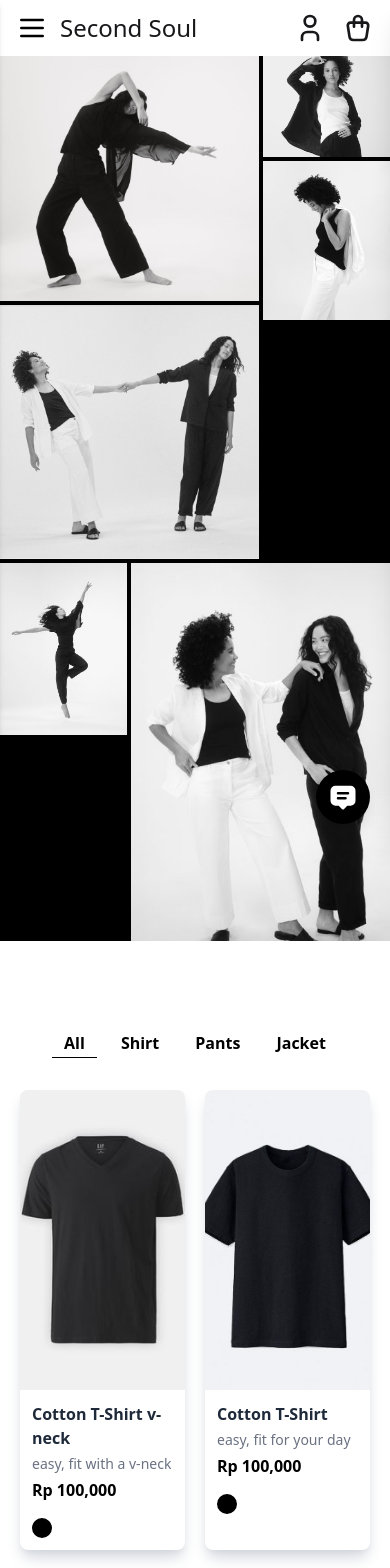
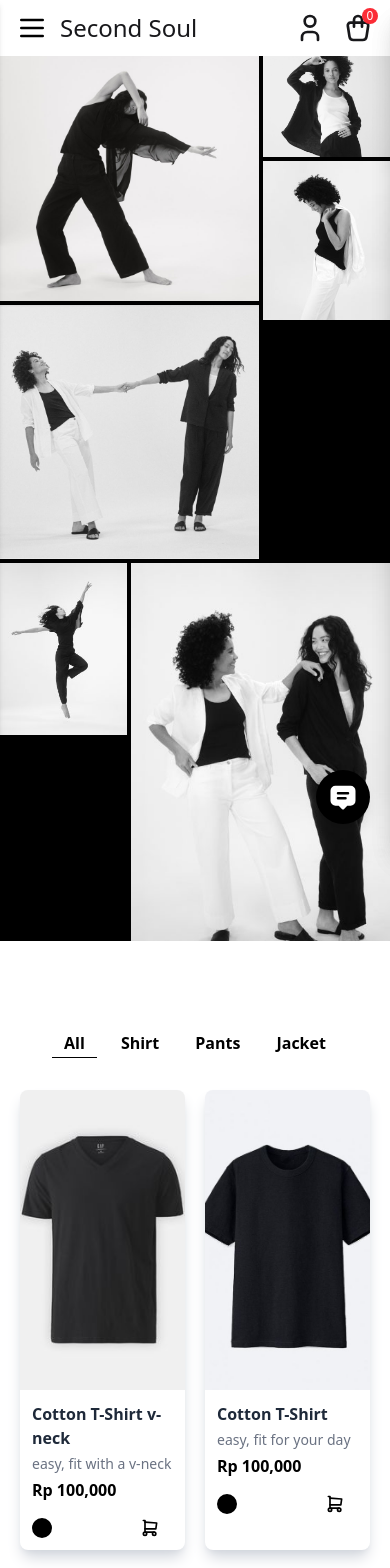
Before and after one commit to FikryRamadhan/IFEST, a React (Vite) app: page /shop-fashion in a window 390 px wide. Shown: the top 1568 px of the page. Built offline with nearby package versions, Linux system fonts and the light colour scheme.

Commit message:
IFEST-4:cart done (tinggal revisi)

```diff
--- a/public/Products.ts
+++ b/public/Products.ts
@@ -1,71 +1,71 @@
 const Products = [{
+    id: 1,
     name: "Cotton T-Shirt v-neck",
     description: "easy, fit with a v-neck",
     images: ["/assets/t-shirtV-neck.jpg", "/assets/t-shirtV-neckWhite.jpg"],
-    hoverImages: ["/hoverImage.jpg", "/hoverImage1.jpg"],
     price: 100000,
     colors: ["bg-black", "bg-white"],
     category: "T-Shirt"
 },
 {
+    id: 2,
     name: "Cotton T-Shirt",
     description: "easy, fit for your day",
     images: ["/assets/t-shirtBlack.jpg", "/assets/t-shirtWhite.jpg"],
-    hoverImages: ["/hoverImage.jpg", "/hoverImage1.jpg"],
     price: 100000,
     colors: ["bg-black", "bg-white"],
     category: "T-Shirt"
 },
 {
+    id: 3,
     name: "Cotton Shirt",
     description: "fit with your formal day",
     images: ["/assets/shirtBlack.jpg", "/assets/shirtWhite.jpg"],
-    hoverImages: ["/hoverImage.jpg", "/hoverImage1.jpg"],
     price: 100000,
     colors: ["bg-black", "bg-white"],
     category: "Shirt"
 },
 {
+    id: 4,
     name: "Rayon Shirt",
     description: "fit with a casual or semi formal day",
     images: ["/assets/rayonShirtBlack.jpg", "/assets/rayonShirtWhite.jpg"],
-    hoverImages: ["/hoverImage.jpg", "/hoverImage1.jpg"],
     price: 100000,
     colors: ["bg-black", "bg-white"],
     category: "Shirt"
 },
 {
+    id: 5,
     name: "Cargo Pants",
     description: "comfortable for your day",
     images: ["/assets/cargoPants.jpg", "/assets/cargoPants1.jpg", "assets/cargoPants2.jpg"],
-    hoverImages: ["/hoverImage.jpg", "/hoverImage1.jpg"],
     price: 100000,
     colors: ["bg-black", "bg-yellow-900", "bg-lime-900"],
     category: "Pants"
 },
 {
+    id: 6,
     name: "Denim Pants",
     description: "fit with your casual day",
     images: ["/assets/jeans.jpg", "/assets/jeans1.jpg", "/assets/jeans2.jpg"],
-    hoverImages: ["/hoverImage.jpg", "/hoverImage1.jpg"],
     price: 100000,
     colors: ["bg-sky-300", "bg-zinc-400", "bg-stone-950"],
     category: "Pants"
 },
 {
+    id: 7,
     name: "Mountain Jacket",
     description: "fit with your cold day",
     images: ["/assets/mountainJacket.jpg", "/assets/mountainJacket1.jpg", "/assets/mountainJacket2.jpg"],
-    hoverImages: ["/hoverImage.jpg", "/hoverImage1.jpg"],
     price: 100000,
     colors: ["bg-black", "bg-slate-400", "bg-sky-950"],
     category: "Jacket"
 },
 {
+    id: 8,
     name: "Denim Jacket",
     description: "fit with your casual day",
     images: ["/assets/denimJacket.jpg", "/assets/denimJacket1.jpg", "/assets/denimJacket2.jpg"],
-    hoverImages: ["/hoverImage.jpg", "/hoverImage1.jpg"],
     price: 100000,
     colors: ["bg-indigo-200", "bg-sky-950", "bg-stone-900"],
     category: "Jacket"
--- a/src/component/Card.tsx
+++ b/src/component/Card.tsx
@@ -1,10 +1,17 @@
 import { useState } from "react";
+import { IconShoppingCart } from "@tabler/icons-react";
 
-const Card = ({ name, description, images, hoverImages, price, colors }) => {
+const Card = ({ id, name, description, images, price, colors, onAddToCart }) => {
   const [currentImage, setCurrentImage] = useState(images[0]);
   const [selectedIndex, setSelectedIndex] = useState(0);
   const [isHovered, setIsHovered] = useState(false);
   const [hoverIndex, setHoverIndex] = useState(null);
+
+  const handleAddToCart = () => {
+    if (onAddToCart) {
+      onAddToCart(id, selectedIndex);
+    }
+  };
 
   const handleMouseEnter = () => {
     setIsHovered(true);
@@ -48,7 +55,7 @@ const Card = ({ name, description, images, hoverImages, price, colors }) => {
         <p className="text-sm text-gray-500 mt-1">{description}</p>
         <p className="min-md:text-md font-bold text-black-600 mt-1">Rp {price.toLocaleString()}</p>
 
-        {/* Warna Selector */}
+        {/* Warna Selector dan add to cart*/}
         <div className="flex gap-2 mt-4">
           {images.map((image, index) => (
             <div
@@ -59,7 +66,14 @@ const Card = ({ name, description, images, hoverImages, price, colors }) => {
               onMouseLeave={handleHoverLeave}
             ></div>
           ))}
+            <button
+            className="flex items-center pl-13"
+            onClick={handleAddToCart}
+          >
+            <IconShoppingCart size={20} />
+          </button>
         </div>
+
       </div>
     </div>
   );
--- /dev/null
+++ b/src/component/Cart.tsx
@@ -0,0 +1,75 @@
+import React from "react";
+
+const Cart = ({
+  id,
+  selectedIndex,
+  images,
+  name,
+  colors,
+  price,
+  quantity,
+  selected,
+  onQuantityChange,
+  onSelectChange,
+}) => {
+  const handleIncrease = () => {
+    if (onQuantityChange) {
+      onQuantityChange(id, quantity + 1);
+    }
+  };
+
+  const handleDecrease = () => {
+    if (quantity > 1 && onQuantityChange) {
+      onQuantityChange(id, quantity - 1);
+    }
+  };
+
+  const handleSelectChange = (e) => {
+    if (onSelectChange) {
+      onSelectChange(id, e.target.checked);
+    }
+  };
+
+  return (
+    <div className="flex bg-white p-4 rounded-lg shadow-gray-300 shadow-lg mb-5 items-center">
+      {/* Checkbox untuk memilih item */}
+      <input
+        type="checkbox"
+        checked={selected}
+        onChange={handleSelectChange}
+        className="mr-4"
+      />
+      <img
+        src={images[selectedIndex]}
+        alt={name}
+        className="w-1/4 h-1/4 object-cover rounded"
+      />
+      <div className="flex flex-col justify-center pl-4">
+        <h2 className="text-lg font-semibold">{name}</h2>
+        <p className="text-sm">Rp {(price * quantity).toLocaleString()}</p>
+        <div className="flex gap-2 rounded overflow-hidden">
+          <div
+            className={`w-5 sm:w-7 h-5 sm:h-7 rounded-full cursor-pointer border-2 transition ${colors[selectedIndex]}`}
+          ></div>
+          <div className="flex bg-gray-200 gap-2 px-2 rounded items-center">
+            <button
+              className="bg-gray-200 hover:bg-gray-300 px-1 py-0 rounded"
+              onClick={handleDecrease}
+            >
+              -
+            </button>
+            <span>{quantity}</span>
+            <button
+              className="bg-gray-200 hover:bg-gray-300 px-1 py-1 rounded"
+              onClick={handleIncrease}
+            >
+              +
+            </button>
+          </div>
+        </div>
+      </div>
+    </div>
+  );
+};
+
+export default Cart;
--- a/src/component/Navbar.tsx
+++ b/src/component/Navbar.tsx
@@ -7,14 +7,16 @@ import {
 } from "@tabler/icons-react";
 import { useEffect, useRef, useState } from "react";
 import AuthForm from "./AuthForm";
+import Cart from "./Cart";
 
-const Navbar = () => {
+const Navbar = ({ carts, onQuantityChange, onSelectChange }) => {
   const [isSidebarOpen, setIsSidebarOpen] = useState(false);
   const [isMenuOpen, setIsMenuOpen] = useState(false);
   const [isScrolled, setIsScrolled] = useState(false);
   const [isNavbarVisible, setIsNavbarVisible] = useState(true);
   const sidebarRef = useRef<HTMLDivElement>(null);
   const loginButtonRef = useRef<HTMLButtonElement>(null);
+  const [isCartOpen, setIsCartOpen] = useState(false);
 
   let lastScrollY = useRef(0);
   let scrollTimeout = useRef<NodeJS.Timeout | null>(null);
@@ -22,6 +24,7 @@ const Navbar = () => {
   // Handle menu toggle
   const toggleSidebar = () => setIsSidebarOpen(!isSidebarOpen);
   const toggleMenu = () => setIsMenuOpen(!isMenuOpen);
+  const toggleCart = () => setIsCartOpen(!isCartOpen);
 
   // Scroll behavior
   const handleScroll = () => {
@@ -106,12 +109,34 @@ const Navbar = () => {
               className="cursor-pointer hover:text-black transition-colors"
             />
           </button>
-          <IconShoppingBag
-            size={32}
-            className="cursor-pointer hover:text-black transition-colors"
-          />
+          <button onClick={toggleCart} className="relative inline-block">
+            <IconShoppingBag
+              size={32}
+              className="cursor-pointer hover:text-black transition-colors"
+            />
+            {/* Badge Angka */}
+            <span
+              className="
+                absolute
+                -top-1
+                -right-1
+                bg-red-500
+                text-white
+                text-xs
+                rounded-full
+                w-4
+                h-4
+                flex
+                items-center
+                justify-center
+              "
+            >
+              {carts.length}
+            </span>
+          </button>
         </div>
       </div>
+
       {/* Mobile Menu */}
       <div
         className={`fixed top-0 left-0 w-[250px] h-full bg-white shadow-md transform ${
@@ -179,6 +204,69 @@ const Navbar = () => {
           ></div>
         )}
       </div>
+
+      {/* Sidebar Cart */}
+      <div className="m-0 font-sans">
+        <div
+          className={`fixed h-full w-[300px] top-0 bg-white shadow-xl transition-all duration-500 z-50 p-6 overflow-y-auto ${
+            isCartOpen ? "right-0" : "right-[-300px]"
+          }`}
+        >
+          <div className="flex items-center justify-between">
+            <h4 className="text-xl">Cart</h4>
+            <button onClick={toggleCart}>
+              <IconX size={32} />
+            </button>
+          </div>
+          <div className="mt-6">
+            {/* Daftar Item Keranjang */}
+            {carts.map((cartItem) => (
+              <Cart
+                key={cartItem.id}
+                {...cartItem}
+                onQuantityChange={onQuantityChange}
+                onSelectChange={onSelectChange}
+              />
+            ))}
+          </div>
+          {/* Bagian Total dan Checkout */}
+          <div className="border-t pt-4 mt-4">
+            {(() => {
+              const totalItems = carts.reduce(
+                (acc, item) => acc + (item.selected ? item.quantity : 0),
+                0
+              );
+              const totalPrice = carts.reduce(
+                (acc, item) =>
+                  acc + (item.selected ? item.price * item.quantity : 0),
+                0
+              );
+              return (
+                <>
+                  <div className="flex justify-between text-lg font-semibold">
+                    <span>Total Items:</span>
+                    <span>{totalItems}</span>
+                  </div>
+                  <div className="flex justify-between text-lg font-semibold">
+                    <span>Total Price:</span>
+                    <span>Rp {totalPrice.toLocaleString()}</span>
+                  </div>
+                </>
+              );
+            })()}
+            <button className="w-full bg-blue-500 text-white py-2 rounded mt-4">
+              Checkout
+            </button>
+          </div>
+        </div>
+        {isCartOpen && (
+          <div
+            className="fixed inset-0 bg-black/50 z-40"
+            onClick={toggleCart}
+          ></div>
+        )}
+      </div>
+
     </>
   );
 };
--- a/src/pages/Shop.tsx
+++ b/src/pages/Shop.tsx
@@ -1,3 +1,4 @@
+import React, { useState } from "react"
 import Card from "../component/Card"
 import ShopCategory from "../component/ShopCategory"
 import Products from "../../public/Products"
@@ -6,9 +7,43 @@ import Footer from "../component/Footer"
 
 
 const Shop = () => {
+  const [cart, setCart] = useState<any[]>([]);
+
+    // Tambahkan produk ke cart dengan properti quantity dan selected (default true)
+    const handleAddToCart = (id, selectedIndex) => {
+      const selectedProduct = Products.find((product) => product.id === id);
+      if (selectedProduct) {
+        setCart((prevCart) => [
+          ...prevCart,
+          { ...selectedProduct, selectedIndex, quantity: 1, selected: true },
+        ]);
+      }
+    };
+
+    // Callback untuk mengubah quantity item
+    const handleQuantityChange = (id, newQuantity) => {
+      setCart((prevCart) =>
+        prevCart.map((item) =>
+          item.id === id ? { ...item, quantity: newQuantity } : item
+        )
+      );
+    };
+
+    // Callback untuk mengubah status select (checkbox)
+    const handleSelectChange = (id, isSelected) => {
+      setCart((prevCart) =>
+        prevCart.map((item) =>
+          item.id === id ? { ...item, selected: isSelected } : item
+        )
+      );
+    };
+
   return (
     <>
-    <Navbar />
+    <Navbar
+      carts={cart}
+      onQuantityChange={handleQuantityChange}
+      onSelectChange={handleSelectChange} />
     <div className="grid grid-cols-3 gap-1 md:grid-cols-3 mt-12 lg:mt-18 bg-black bg-fixed">
       <img src="/heroShop1.jpg" alt="Pose 1" className="col-span-2 row-span-2 object-cover" />
       <img src="/heroShop2.jpg" alt="Pose 2" className="col-span-1 row-span-1 object-cover" />
@@ -26,8 +61,10 @@ const Shop = () => {
       </div>
 
       <div className="grid grid-cols-2 min-md:grid-cols-2 md:ml-7 lg:grid-cols-4 gap-5 mt-6">
-            {Products.map((product, index) => (
-              <Card key={index} {...product} />
+            {Products.map((product) => (
+              <Card key={product.id}
+               {...product}
+               onAddToCart={handleAddToCart}/>
             ))}
           </div>
       </div>
```
